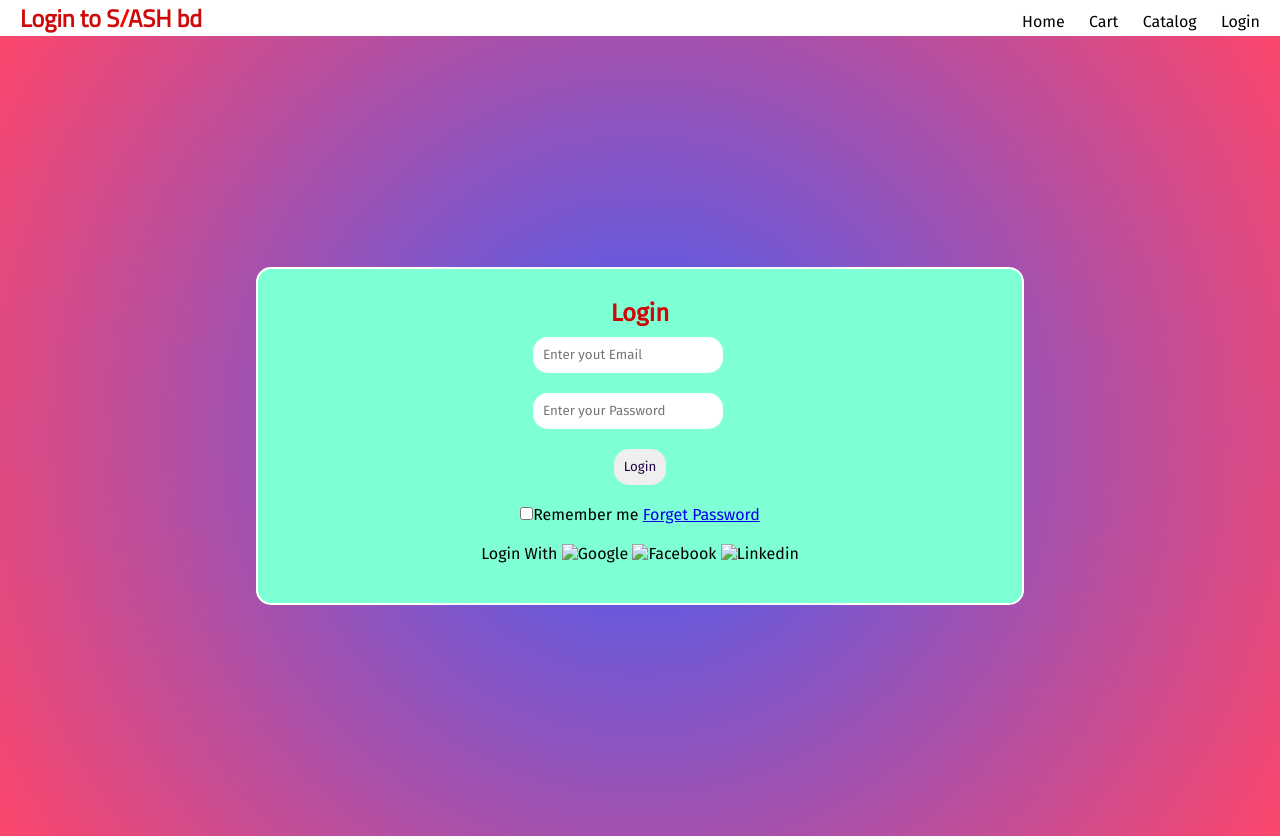
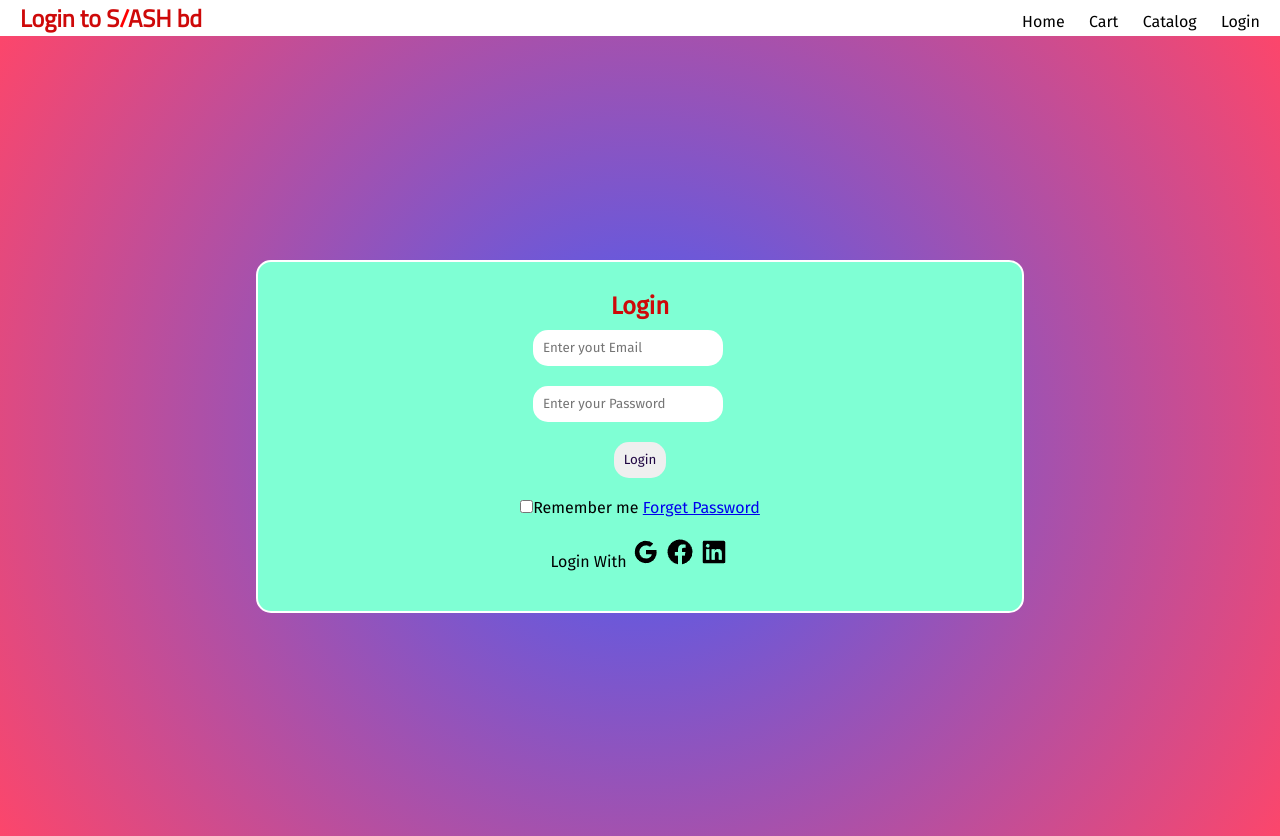
Before and after one commit to MujahidEmon/slashbd-repo, a plain HTML site: page login.html in a window 1280 px wide. Drawn offline with nearby package versions, Linux system fonts and the light colour scheme; the site is published under a folder, as on GitHub Pages, so addresses that start at the root find nothing; some icons are missing.

Commit message:
Social Icon Added not Fixed

```diff
--- a/login.html
+++ b/login.html
@@ -47,9 +47,9 @@
                     <div class="Social-Links">
                         <label for="">
                             Login With
-                            <img src="/images/google.png" alt="Google" class="social">
-                            <img src="/images/facebookpng.png" alt="Facebook" class="social">
-                            <img src="/images/linkedin-square-logo-24.png" alt="Linkedin" class="social">
+                            <img src="images/google.png" alt="Google" class="social">
+                            <img src="images/facebookpng.png" alt="Facebook" class="social">
+                            <img src="images/linkedin-square-logo-24.png" alt="Linkedin" class="social">
                         </label>
                 </div>
                 </div>
```
